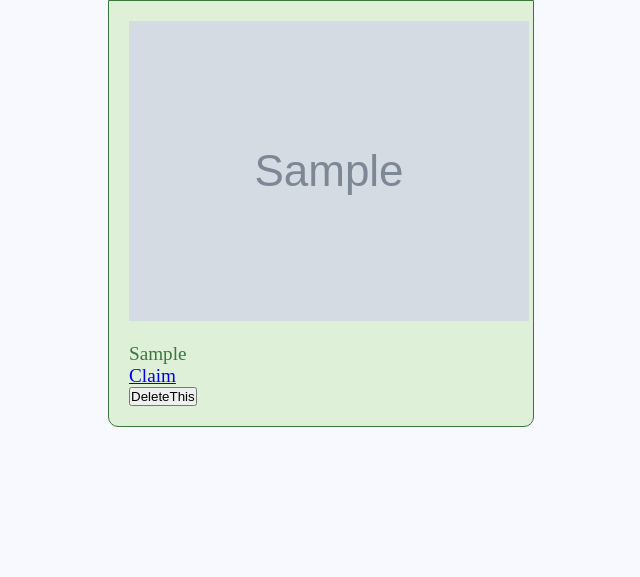
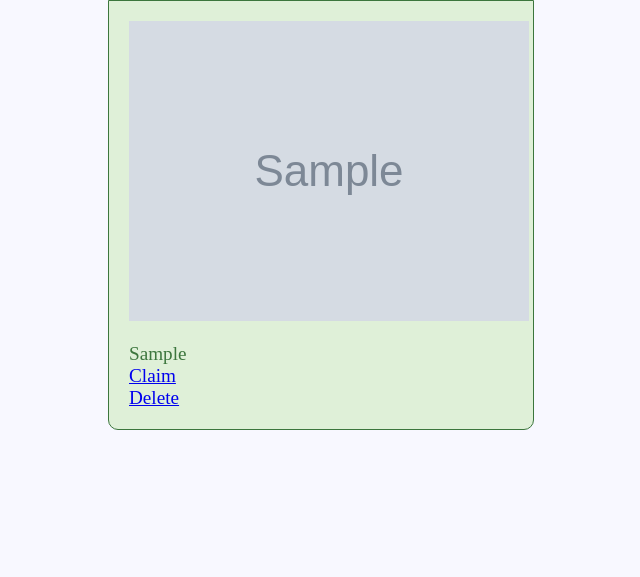
Before and after one commit to AbdElsalamMohammed/Masroqa, a PHP site: page /browse.php in a window 1280 px wide. Shown: the top 577 px of the page, without its empty margins (319-959 px from the left). Run offline with PHP 8.4, Linux system fonts and the light colour scheme; tables that the repository leaves empty or names only in its code hold one stand-in row (values such as "Sample post"); grey boxes marked "Sample" are stand-in pictures; data that the repository does not hold is empty.

Commit message:
Edit "browse" file to adjust the call of "delete" button

```diff
--- a/browse.php
+++ b/browse.php
@@ -15,7 +15,7 @@ while($row=mysql_fetch_array($q))
 	echo $row["DESC_"]."<br>";
 	echo $row["category"]."<br>";
     echo "<a href='$row[formlink]' target='_blank' >Claim</a>"."<br>";
-    echo "<button type='submit'>DeleteThis</button>";
+    echo "<td><a href='delete.php?id2=$id&Pass=$password'>Delete</a></td>";
     echo "</form>";
     echo "<br>"."<br>"."<br>";
 }
```
